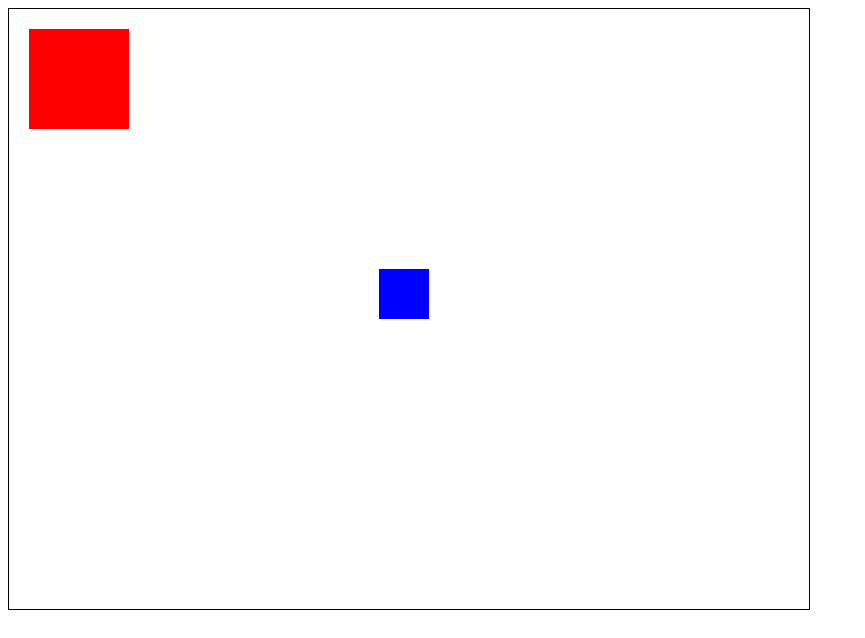
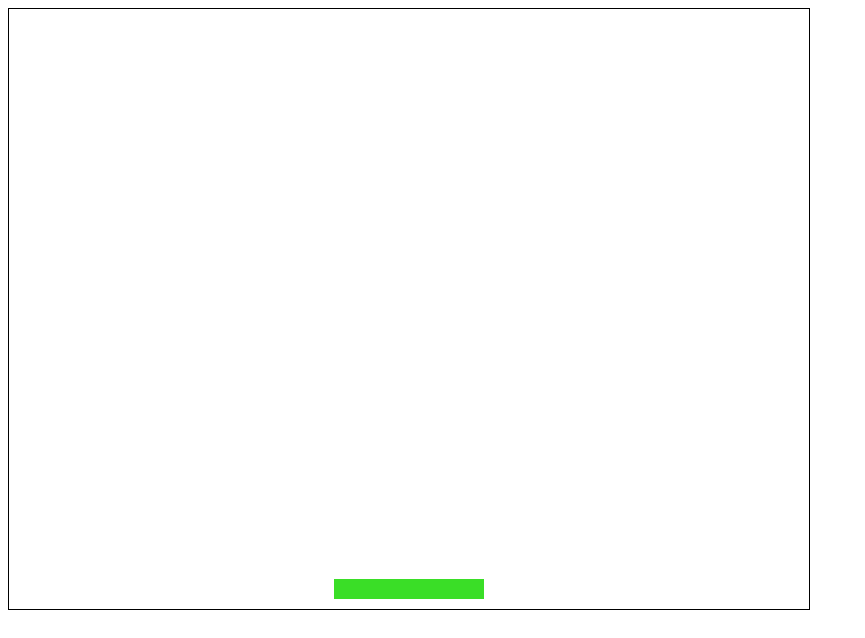
Before and after one commit to anmarkosyan/JavaScriptGames, a plain HTML site: page brick-breaker/index.html in a window 1280 px wide. Shown: the whole page, without its empty margins (0-865 px from the left). Drawn offline with Linux system fonts and the light colour scheme.

Commit message:
added paddel.js usin module file for call functions from another file

```diff
--- a/brick-breaker/index.html
+++ b/brick-breaker/index.html
@@ -17,6 +17,7 @@
 
     </canvas>
 
-    <script defer src="./script.js"></script>
+
+    <script type="module" src="./script.js"></script>
   </body>
 </html>
--- /dev/null
+++ b/brick-breaker/paddle.js
@@ -0,0 +1,17 @@
+
+ export default class Paddle {
+    constructor(gameWidth,gameHeight) {
+        this.width = 150;
+        this.height= 20;
+        this.position = {
+            x:gameWidth / 2 - this.width / 2,
+            y:gameHeight - this.height - 10,
+        };
+    }
+
+    draw(ctx){
+        ctx.fillStyle = "#3ade27";
+        ctx.fillRect(this.position.x, this.position.y, this.width, this.height);
+
+    }
+}
--- a/brick-breaker/script.js
+++ b/brick-breaker/script.js
@@ -1,15 +1,14 @@
 //alert("hello")
+import Paddle from "./paddle.js";
+
 
 const canvas = document.getElementById("gameScreen");
 const ctx = canvas.getContext("2d");
-//drew graphics using canvas,in this case rectangles,
-//if you want to add some colors do it first
+const GAME_WIDTH = 800;
+const GAME_HEIGHT = 600;
 
 //at first clear rectangle for changed positions
 ctx.clearRect(0,0,800,600);
 
-ctx.fillStyle = "#f00";
-ctx.fillRect(20,20,100,100);
-
-ctx.fillStyle = "#00f"
-ctx.fillRect(370,260,50,50);
+let paddle = new Paddle(GAME_WIDTH, GAME_HEIGHT);
+paddle.draw(ctx);
```
